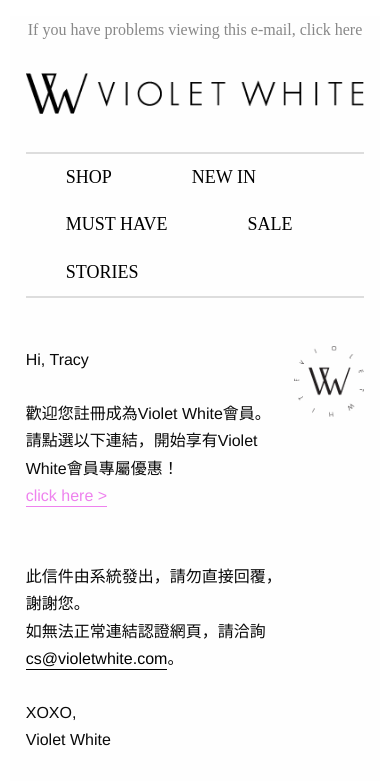
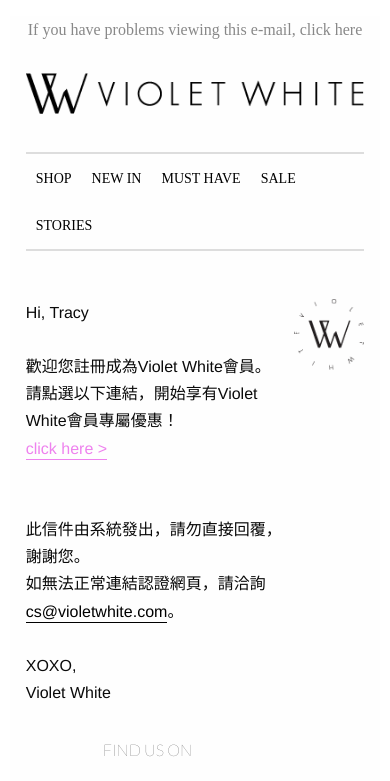
Before and after one commit to gogojimmy/gogojimmy.github.io, a plain HTML site: page edm1.html in a window 390 px wide. Shown: the top 781 px of the page. Drawn offline with Linux system fonts and the light colour scheme; a web font is replaced by a local one.

Commit message:
電子報.調整手機版menu

```diff
--- a/edm1.html
+++ b/edm1.html
@@ -1418,6 +1418,15 @@ body.outlook p {
       .menu-item a:hover {
         color: #ee82ee;
       }
+      @media only screen and (max-width: 596px) {
+        .menu-item {
+          padding: 10px 10px !important;
+        }
+        .menu-item a {
+          font-size: 14px;
+          color: #000;
+        }
+      }
       /*underline*/
       u {
         padding-bottom: 2px;
```
